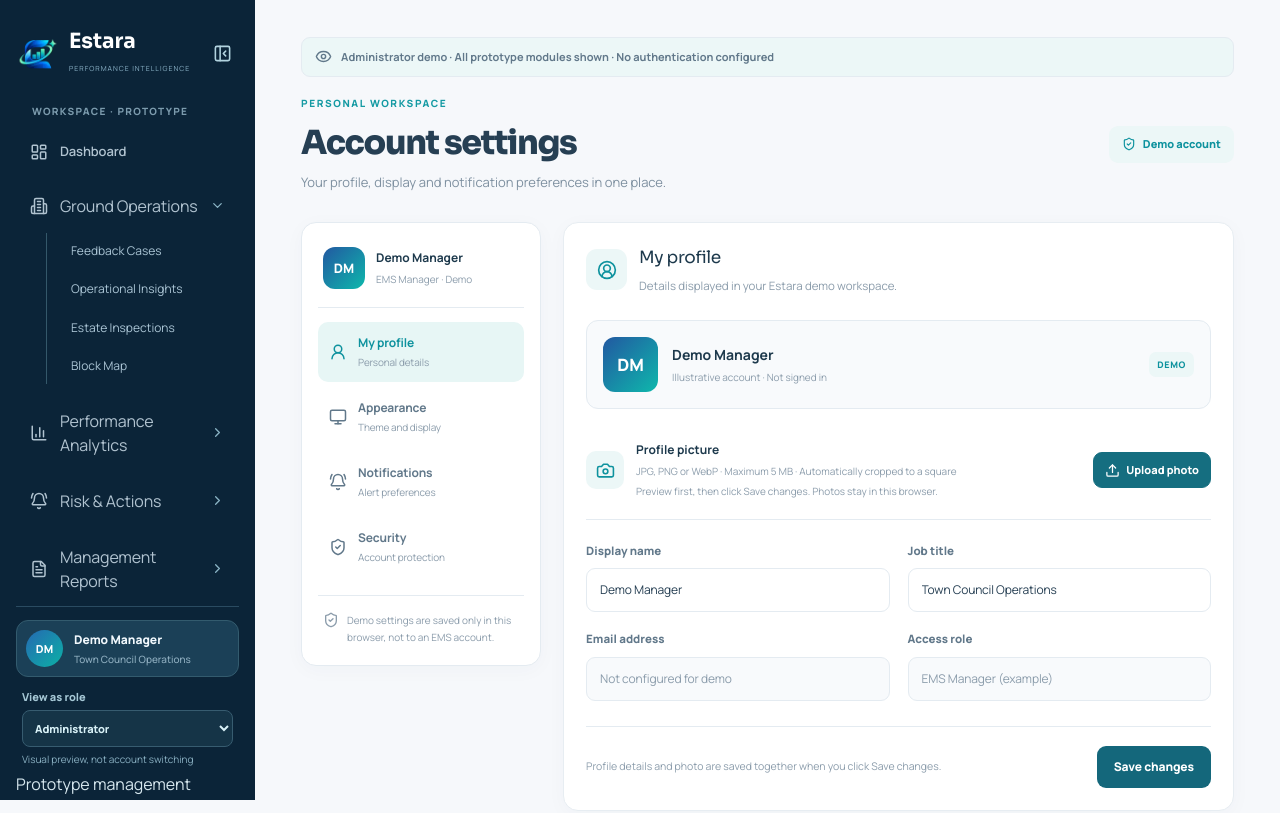
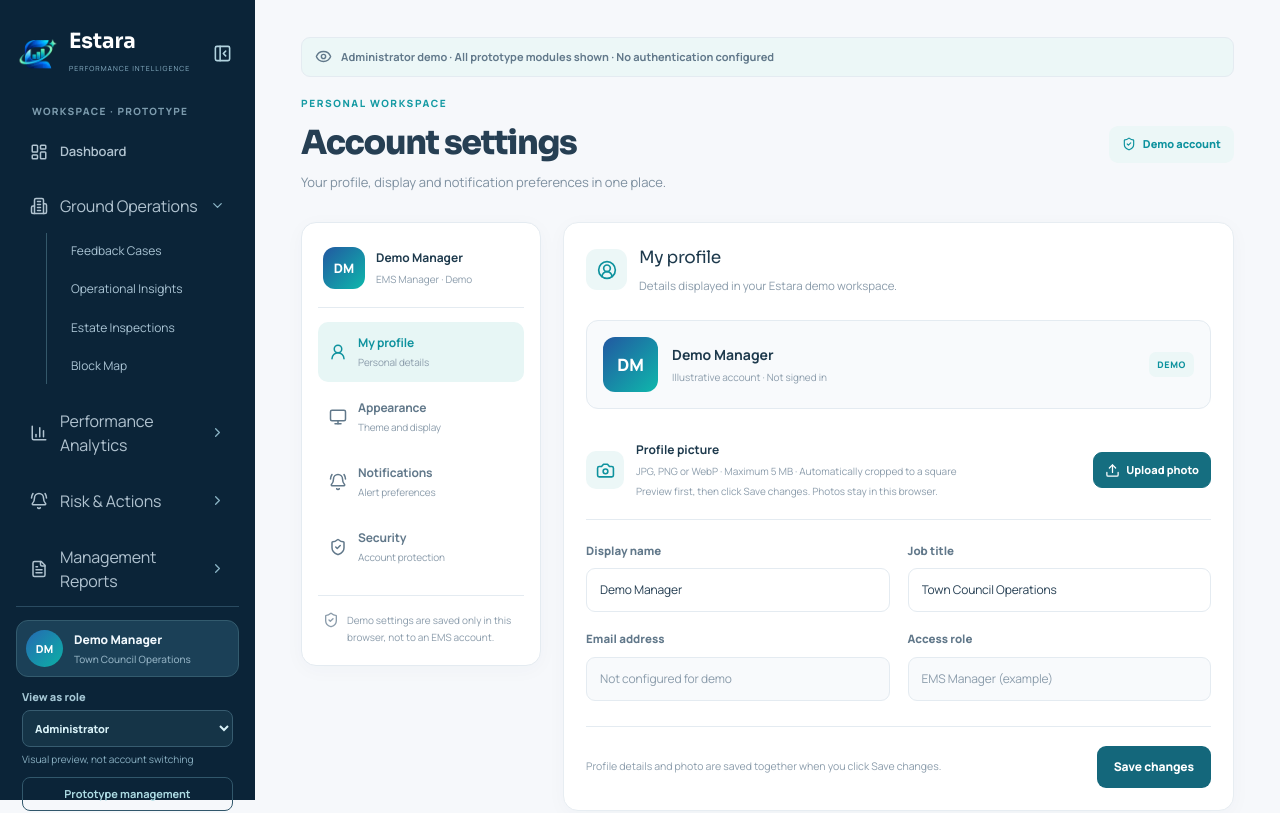
Before and after one commit to m3l0nnnnnn/IT-innovation-project, a React (Vite) app in the folder apps/web/: page /settings in a window 1280 px wide. Shown: the top 813 px of the page. Built offline with nearby package versions, Linux system fonts and the light colour scheme.

Commit message:
Add unobtrusive prototype management profile-area link

```diff
--- a/apps/web/src/role-preview.css
+++ b/apps/web/src/role-preview.css
@@ -15,3 +15,10 @@
 .sidebar.sidebar-collapsed .rp-picker{display:none}
 @media(max-width:850px){.sidebar .rp-picker{display:none}}
 @media(max-width:600px){.rp-banner{align-items:start;flex-wrap:wrap}.rp-banner button{margin-left:24px}}
+
+
+.rp-devtools-link{display:block;text-align:center;margin:5px 6px 2px;padding:8px 7px;border:1px solid #31576b;
+ border-radius:8px;color:#addbe3;font-weight:700;font-size:11px}
+.rp-devtools-link:hover{background:#153c51;color:white}
+.sidebar.sidebar-collapsed .rp-devtools-link{display:none}
+@media(max-width:850px){.sidebar .rp-devtools-link{display:none}}
```
